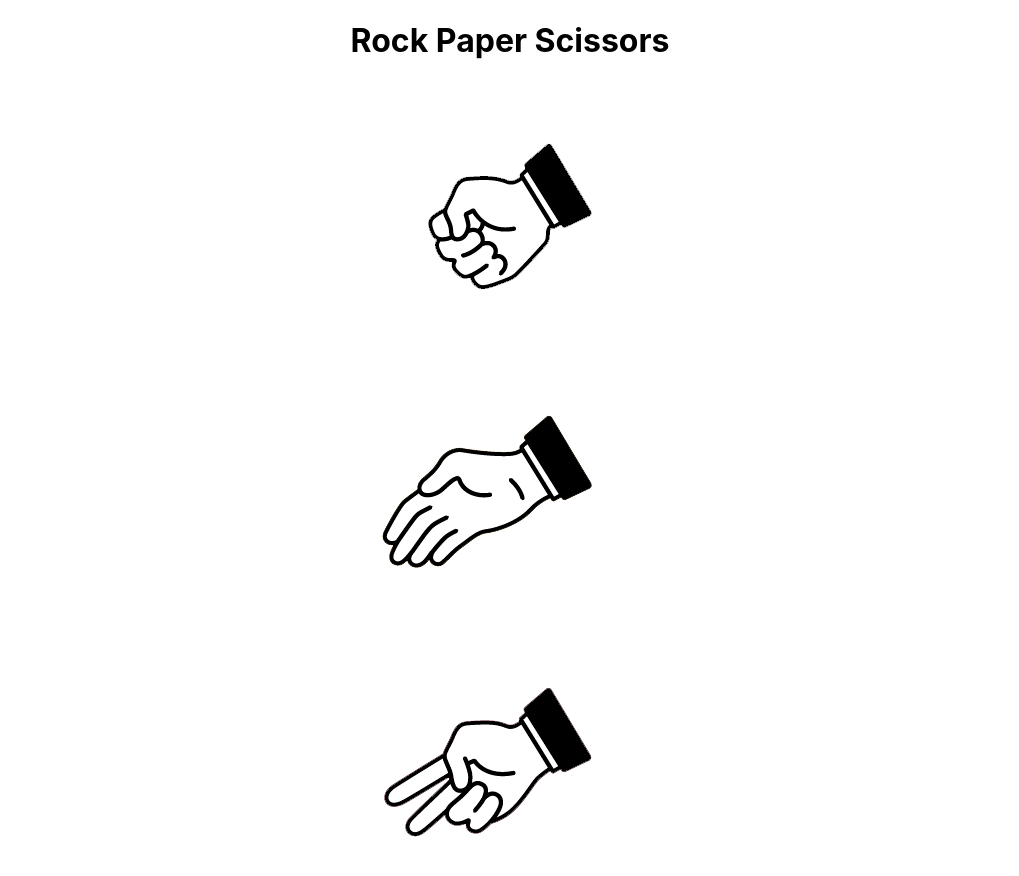
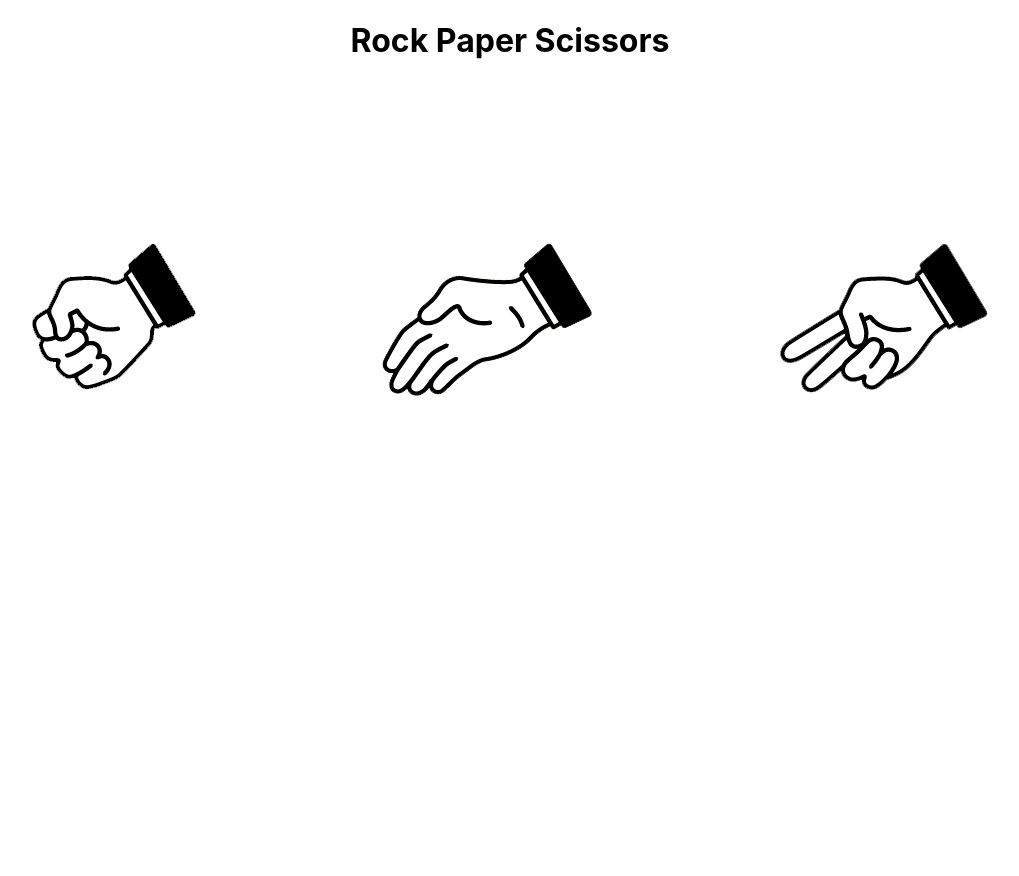
Before and after one commit to Odeane/rock_paper_scissors, a React (Create React App) app: page / in a window 1280 px wide. Shown: the top 876 px of the page, without its empty margins (130-1149 px from the left). After the commit the page ends 800 px from the top, so only its background shows below. Built offline with nearby package versions, Linux system fonts and the light colour scheme.

Commit message:
adding styling to hands

```diff
--- a/src/components/image_list/image_list.component.jsx
+++ b/src/components/image_list/image_list.component.jsx
@@ -1,10 +1,12 @@
-import React from 'react'
+import React from 'react';
+import './image_list.style.css'
 
 const ImageList = () => {
   return (
 
-    <>
-      <div id= "rock-btn">
+    <div className = "hands">
+
+      <div id="rock-btn">
         <img src = "/images/rock.png" alt=""/>
       </div>
 
@@ -17,7 +19,7 @@ const ImageList = () => {
       </div>
 
 
-    </>
+    </div>
   )
 }
 
--- /dev/null
+++ b/src/components/image_list/image_list.style.css
@@ -0,0 +1,6 @@
+.hands{
+ display: flex;
+ justify-content: space-evenly;
+ align-items: center;
+ padding-top: 100px;
+}
```
